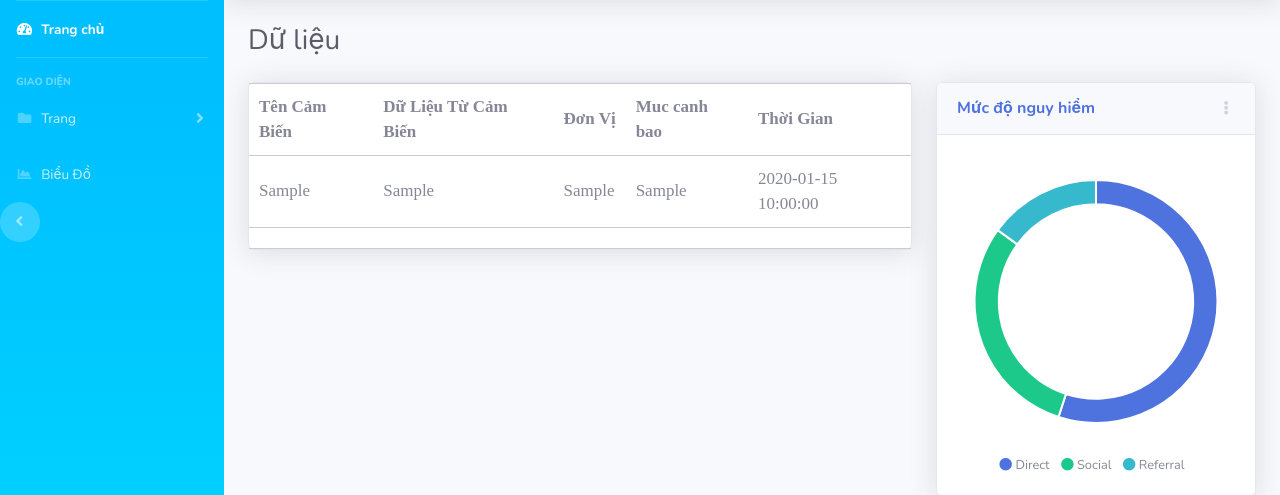
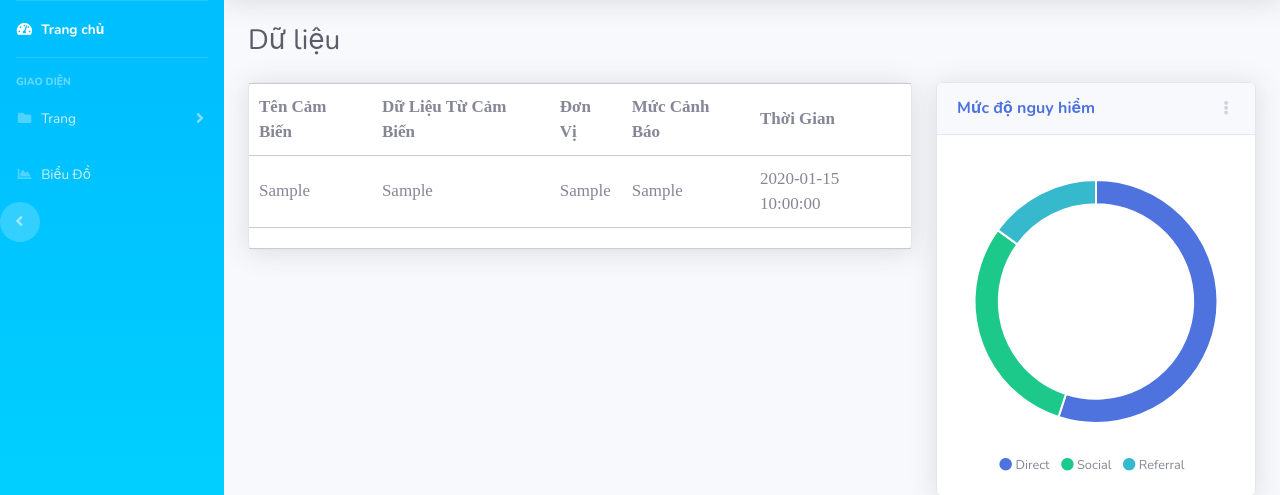
Before and after one commit to thaicanh/quanlycayxang, a PHP site: page /websitequanli/ in a window 1280 px wide. Shown: the part 70-565 px from the top of the page. Run offline with PHP 8.4, Linux system fonts and the light colour scheme; the visitor is signed in with stand-in values (Sample User, id 1); tables that the repository leaves empty or names only in its code hold one stand-in row (values such as "Sample post"); data that the repository does not hold is empty.

Commit message:
Update index.php

```diff
--- a/index.php
+++ b/index.php
@@ -272,7 +272,7 @@
                     <th>Tên Cảm Biến</th>
                     <th>Dữ Liệu Từ Cảm Biến</th>
                     <th>Đơn Vị</th>
-                    <th>Muc canh bao</th>
+                    <th>Mức Cảnh Báo</th>
                     <th>Thời Gian</th>
                   </tr>
                     <tr>
```
